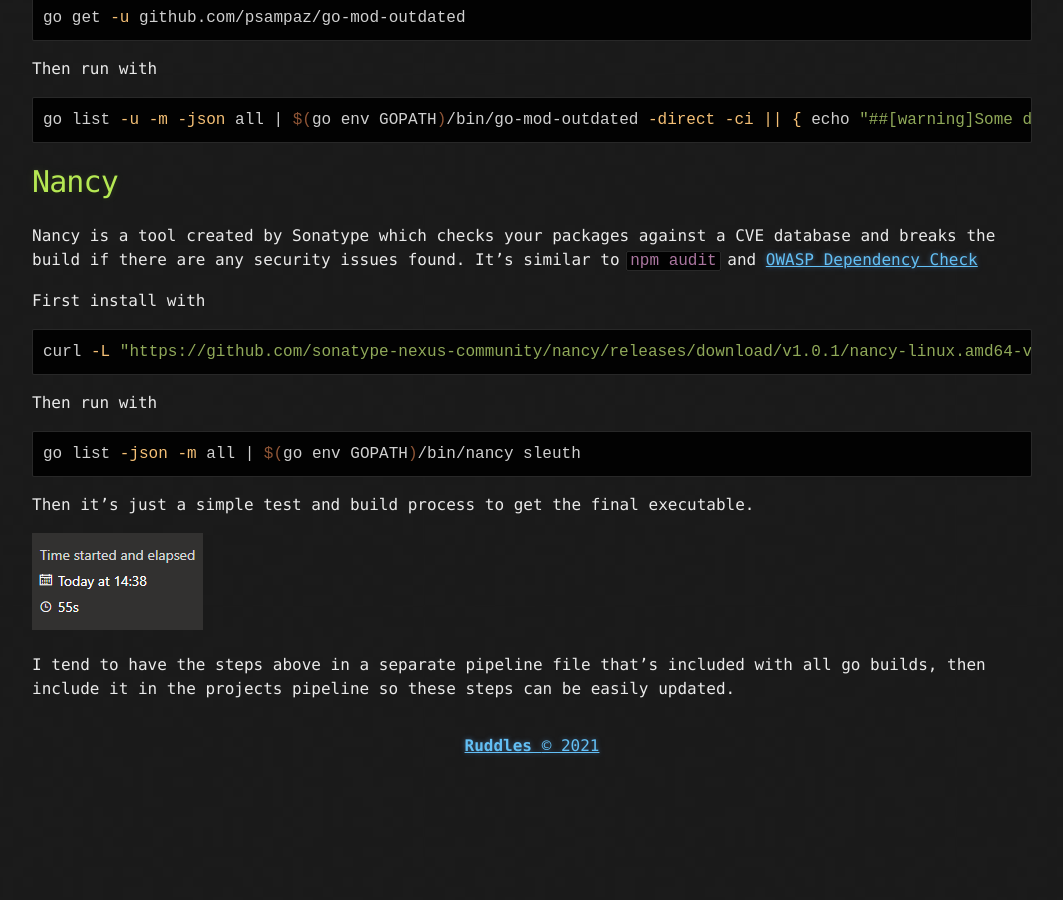
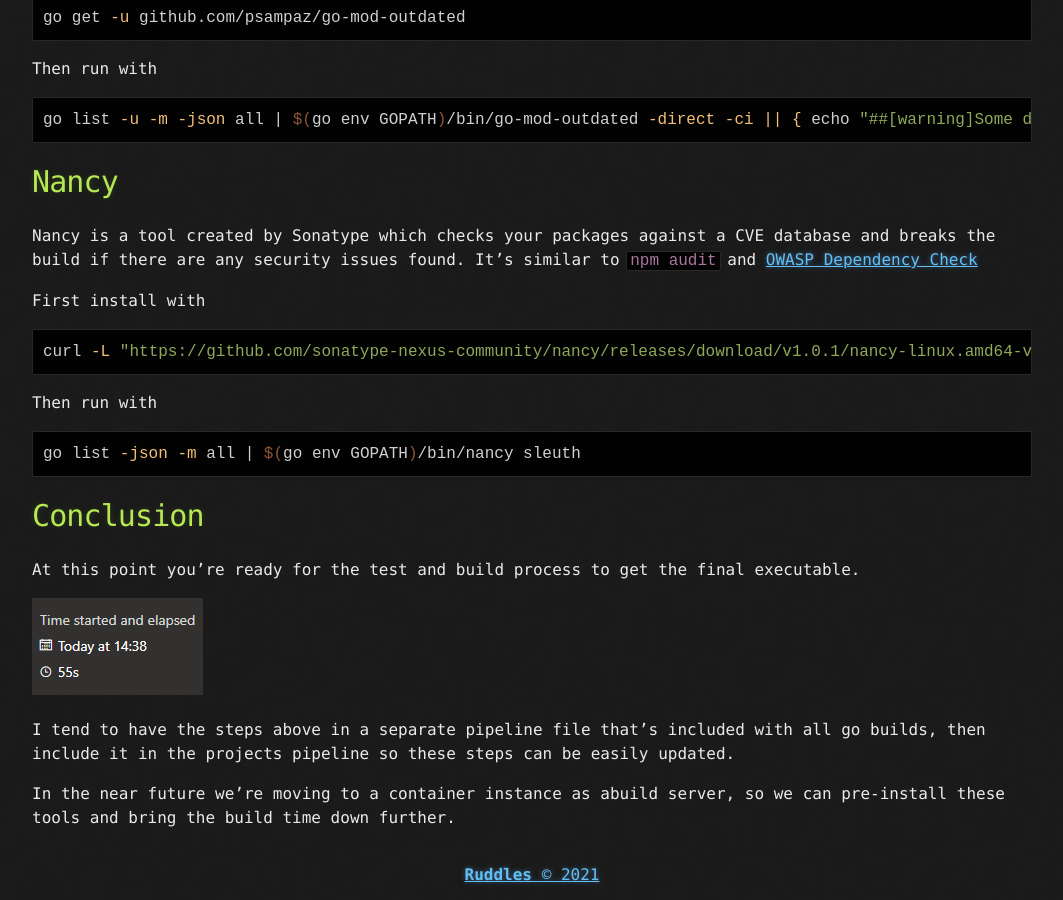
Before and after one commit to ruddles/ruddles.github.io, a Jekyll site: the page built from _posts/2021-01-24-Go-build-pipelines.md, in a window 1280 px wide and 900 px high, scrolled down 1522 px. Shown: the whole window, without its empty margins (108-1171 px from the left). Built offline with Jekyll 4.4.1, drawn with Linux system fonts in a browser that asks for light colours; before the commit the page ends 2293 px from its top, so only the background shows below that.

Commit message:
Fixed conclusion in the pipeline post

````diff
--- a/_posts/2021-01-24-Go-build-pipelines.md
+++ b/_posts/2021-01-24-Go-build-pipelines.md
@@ -2,64 +2,87 @@
 title: 1 minute Go build pipelines
 published: true
 ---
-One of the things I'm enjoying about working in Go is how fast the compile times are.  Not only does that make the local dev/test loop fast but it means we can create more involved automated build pipelines and have them still run in under a minute.
 
-Given I use hosted build agents a lot of tasks have an install step then an execute step.  The following lists the pre-test-and-build tasks I currently have in a Go pipeline in Azure:
+One of the things I'm enjoying about working in Go is how fast the compile times are. Not only does that make the local dev/test loop fast but it means we can create more involved automated build pipelines and have them still run in under a minute.
+
+Given I use hosted build agents a lot of tasks have an install step then an execute step. The following lists the pre-test-and-build tasks I currently have in a Go pipeline in Azure:
 
 # GoImports Formatter
+
 I'm a big fan of opinionated formatting tools, they removed the need for the old "standards documents" we used to know and hate, and get rid of the arguments about what's "right".
 
-Our local environments are set up to format the code with goimports (basically gofmt that also orders the imports) on save.  That said, things go wrong and new members of the team may not be set up correctly so I check for formatting errors in the pipeline and fail the build if any are found.
+Our local environments are set up to format the code with goimports (basically gofmt that also orders the imports) on save. That said, things go wrong and new members of the team may not be set up correctly so I check for formatting errors in the pipeline and fail the build if any are found.
 
 First install with
+
 ```bash
 go get -u golang.org/x/tools/cmd/goimports
 ```
+
 Then run it with
+
 ```bash
 test -z $($(go env GOPATH)/bin/goimports -l .)
 ```
+
 It's worth noting that goimports always returns an exit code of 0 regardless of the result, so I use the `-l` argument to get a list of files with errors, then use the bash `test -z` command to return a non-zero exit code if there are any lines in the output. One minor issue with this setup is `test` will swallow the output, so you know that it failed but don't know why.
 
 # Golangci Linter
+
 The default go linter doesn't offer much in the way of configuration, so I use [golangci-lint](https://golangci-lint.run/) which offers a lot more power and configuration. By default I use the strict settings found [here](https://github.com/golangci/golangci-lint/blob/master/.golangci.yml)
 
 First install with
+
 ```bash
 curl -sSfL https://raw.githubusercontent.com/golangci/golangci-lint/master/install.sh | sh -s -- -b $(go env GOPATH)/bin v1.32.2
 ```
+
 Then run with
+
 ```bash
 $(go env GOPATH)/bin/golangci-lint run ./...
 ```
+
 Something to keep in mind with this is that it uses the local yml config file so it's worth keeping an eye on any changes to that file.
 
 # Go Mod Outdated
-This is an optional step, I don't break the build if this finds anything but log a warning so I can manually review the output.  It simply checks to see if there are any new releases of the go packages being used.
+
+This is an optional step, I don't break the build if this finds anything but log a warning so I can manually review the output. It simply checks to see if there are any new releases of the go packages being used.
 
 First install with
+
 ```bash
 go get -u github.com/psampaz/go-mod-outdated
 ```
+
 Then run with
+
 ```bash
 go list -u -m -json all | $(go env GOPATH)/bin/go-mod-outdated -direct -ci || { echo "##[warning]Some dependencies are out of date"; exit 0; }
 ```
 
 # Nancy
-Nancy is a tool created by Sonatype which checks your packages against a CVE database and breaks the build if there are any security issues found.  It's similar to `npm audit` and [OWASP Dependency Check](https://owasp.org/www-project-dependency-check/)
+
+Nancy is a tool created by Sonatype which checks your packages against a CVE database and breaks the build if there are any security issues found. It's similar to `npm audit` and [OWASP Dependency Check](https://owasp.org/www-project-dependency-check/)
 
 First install with
+
 ```bash
 curl -L "https://github.com/sonatype-nexus-community/nancy/releases/download/v1.0.1/nancy-linux.amd64-v1.0.1" -o "$(go env GOPATH)/bin/nancy"; chmod +x $(go env GOPATH)/bin/nancy
 ```
+
 Then run with
+
 ```bash
 go list -json -m all | $(go env GOPATH)/bin/nancy sleuth
 ```
 
-Then it's just a simple test and build process to get the final executable.
+# Conclusion
+
+At this point you're ready for the test and build process to get the final executable.
 
 ![build time 55 seconds]({{ site.url }}/assets/post-images/build-time.png)
 
 I tend to have the steps above in a separate pipeline file that's included with all go builds, then include it in the projects pipeline so these steps can be easily updated.
+
+In the near future we're moving to a container instance as abuild server, so we can pre-install these tools and bring the build time down further.
````
